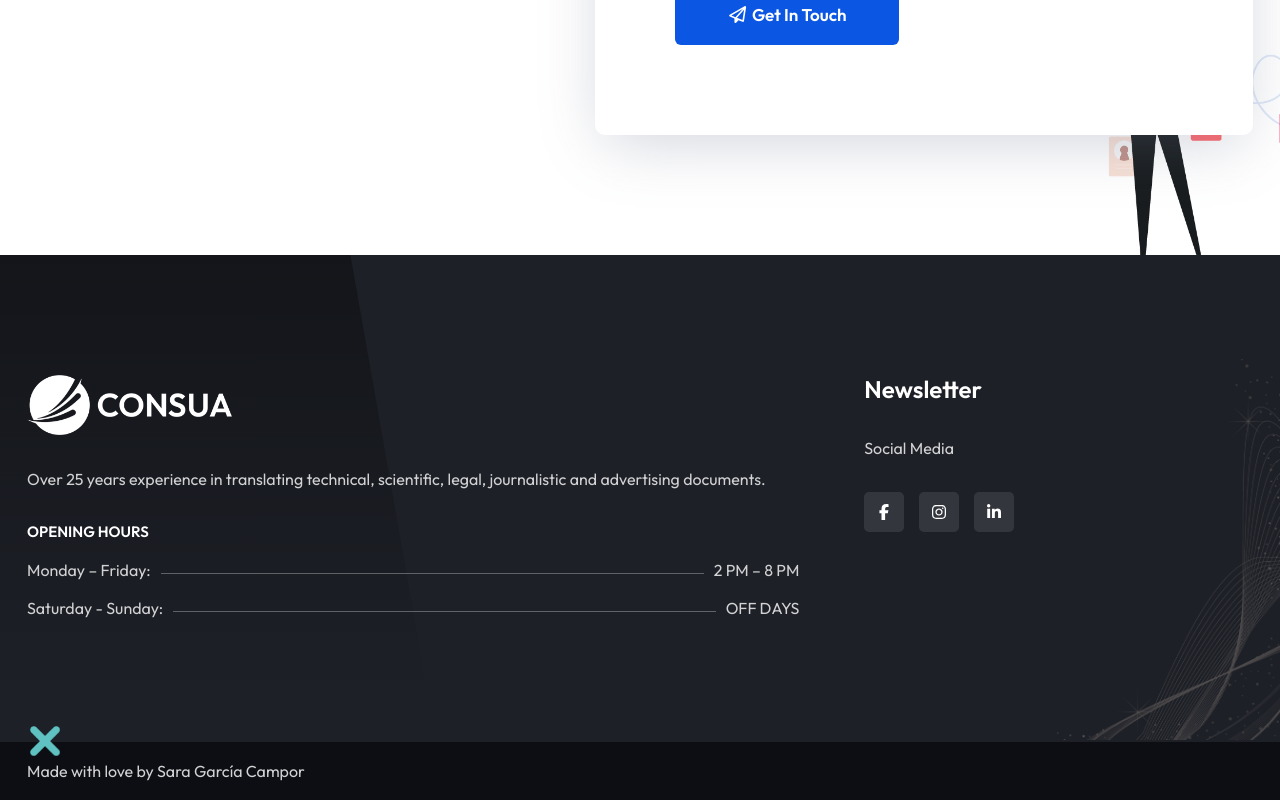
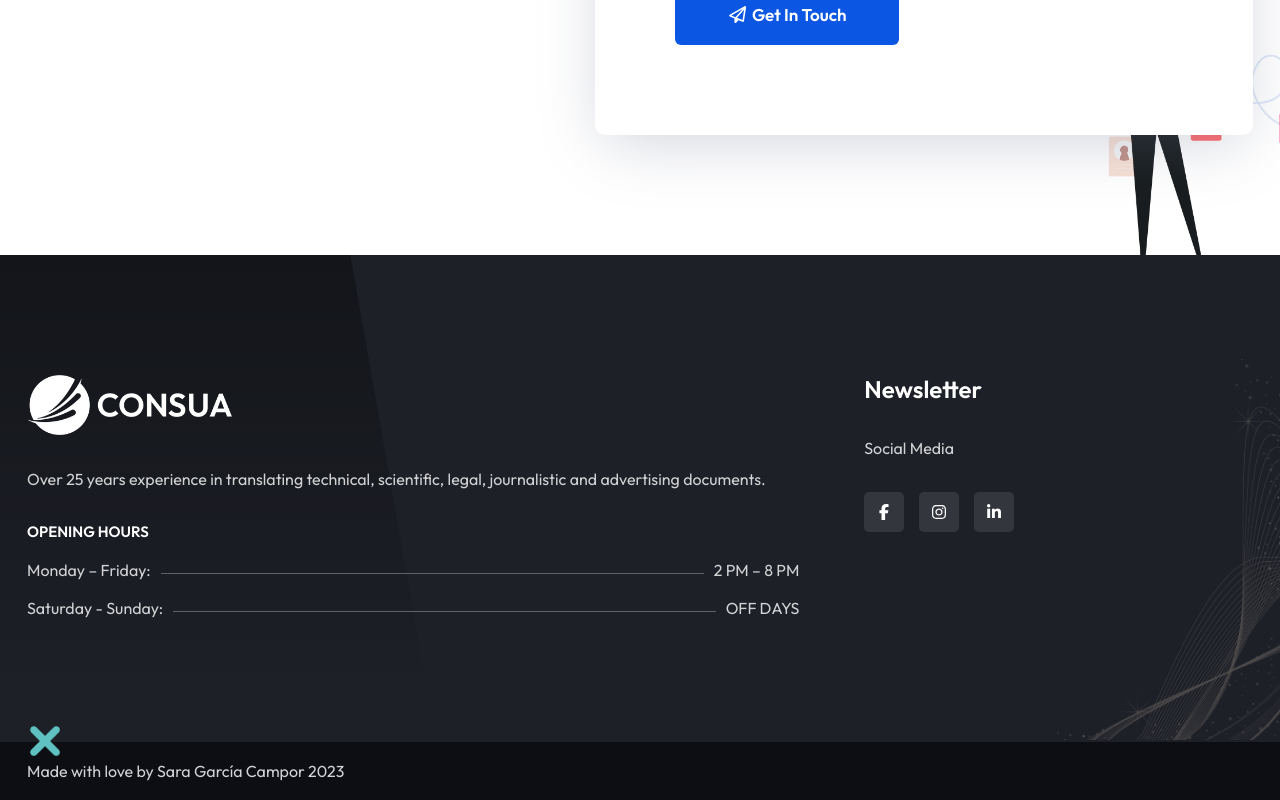
Before and after one commit to SaraGarciaCampor/PalabradorWeb, a Next.js app: page / in a window 1280 px wide. Shown: the part 5060-5860 px from the top of the page. Built offline with nearby package versions, Linux system fonts and the light colour scheme.

Commit message:
year footer

```diff
--- a/app/components/common/footer.js
+++ b/app/components/common/footer.js
@@ -1,13 +1,9 @@
 import { faFacebookF, faInstagram, faLinkedinIn, faTwitter, faYoutubeSquare } from '@fortawesome/free-brands-svg-icons'
 import { FontAwesomeIcon } from '@fortawesome/react-fontawesome'
 import React from 'react'
+import Year from './year'
 
 function Footer() {
-  function mostrarAnioActual() {
-    const fecha = new Date(); // Obtener la fecha actual
-    const anio = fecha.getFullYear(); // Obtener el año actual
-    document.getElementById("anio-actual").textContent = anio; // Mostrar el año en un elemento HTML con el id "anio-actual"
-  }
 
   return (
     <footer className="bg-dark text-light">
@@ -75,7 +71,7 @@ function Footer() {
             <div className="container">
                 <div className="row">
                     <div className="col-lg-6">
-                        <p><span id="anio-actual"></span> Made with love by Sara García Campor</p>
+                         <Year />
                     </div>
                 </div>
             </div>
--- /dev/null
+++ b/app/components/common/year.js
@@ -0,0 +1,12 @@
+'use client'
+import React from 'react'
+
+function Year() {
+  const anio = new Date().getFullYear();
+
+  return (
+    <p> Made with love by Sara García Campor {anio}</p>
+  )
+}
+
+export default Year
```
